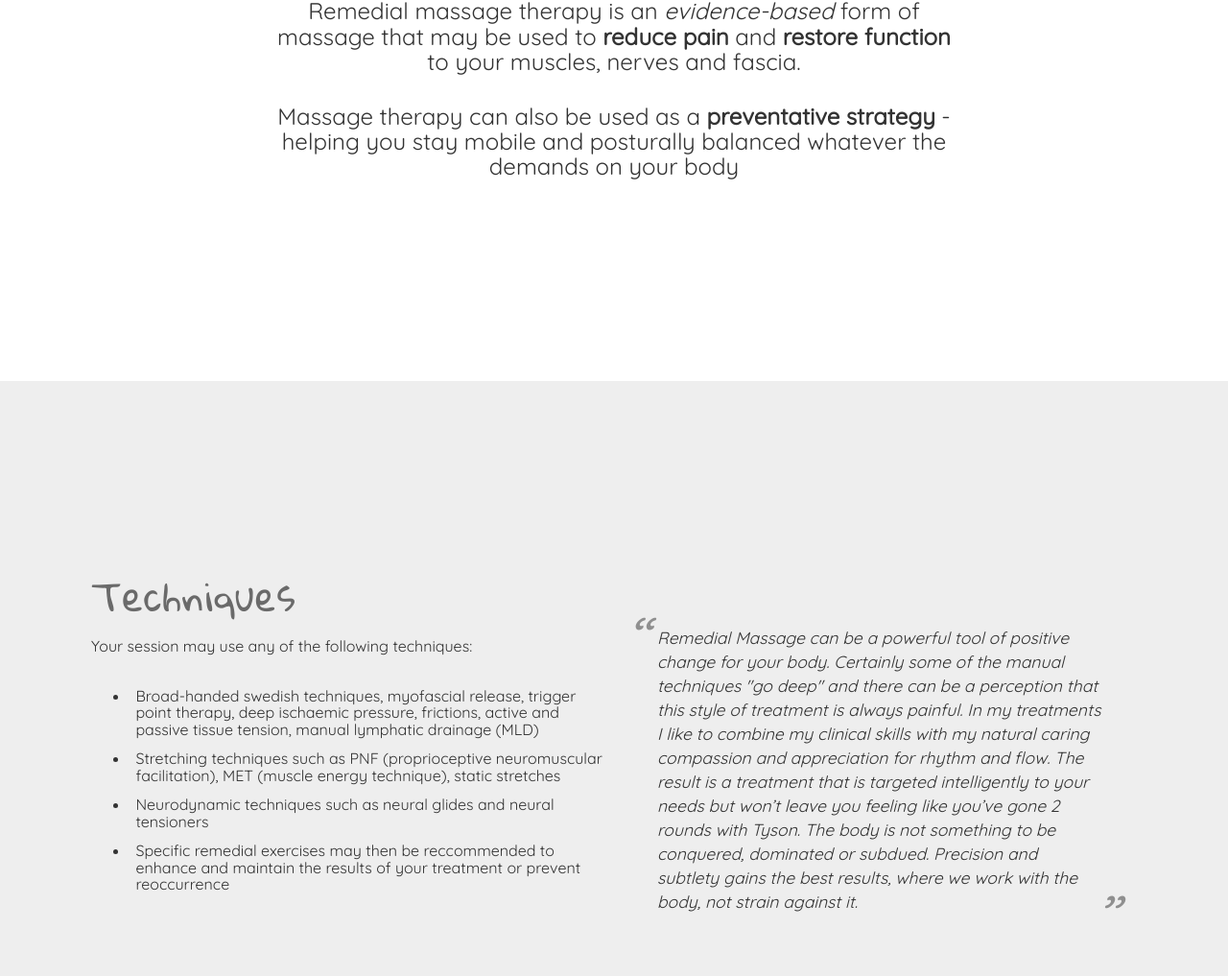
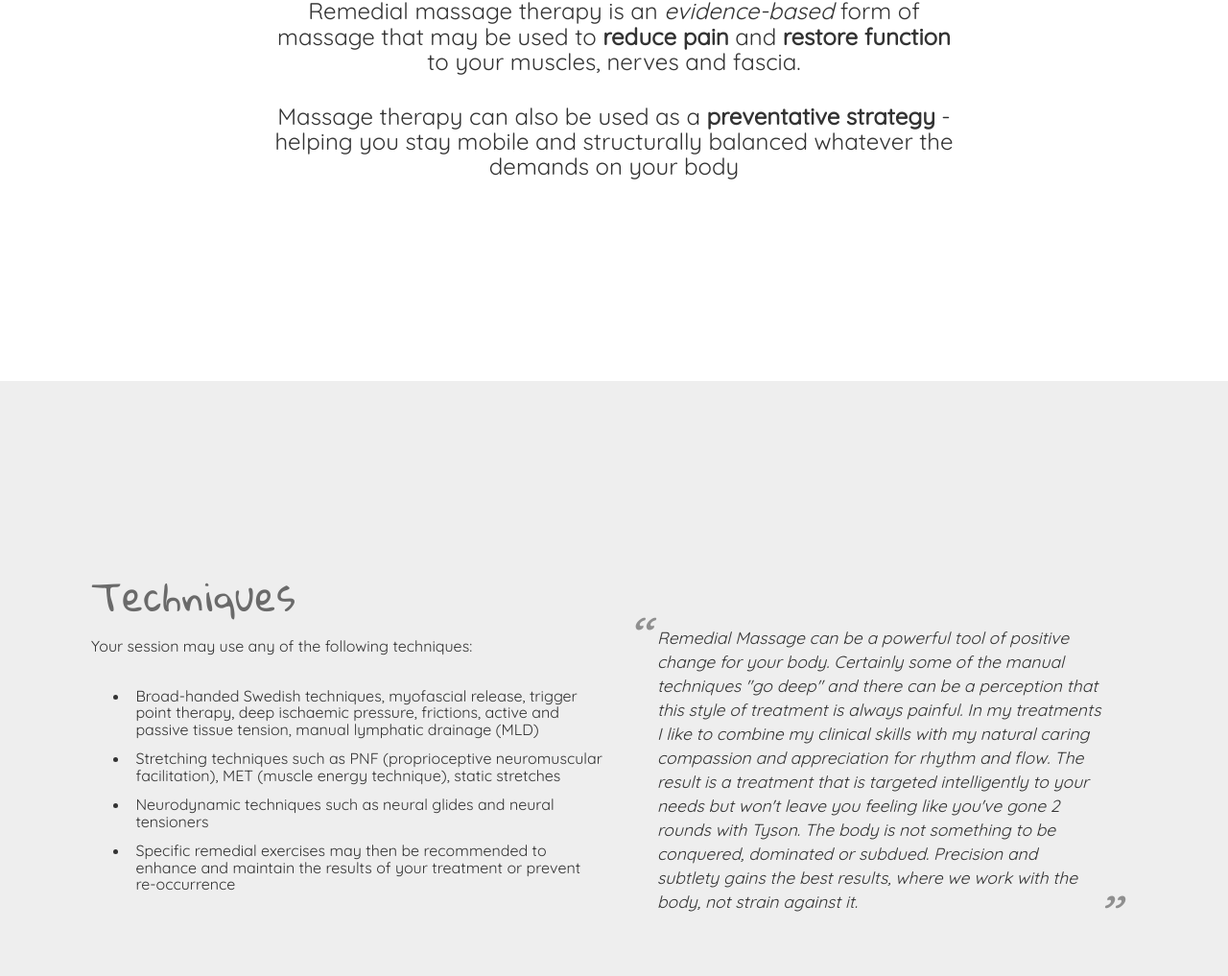
Before and after one commit to ithrive/ithrive.github.io, a Jekyll site: the page built from studio-massage.md, in a window 1280 px wide and 1400 px high, scrolled down 793 px. Shown: the part 154-1171 px from the top of the window at 96% size. Built offline with Jekyll 4.4.1, drawn with Linux system fonts in a browser that asks for light colours; some web fonts are replaced; comment, search, counter and statistics services are not loaded.

Commit message:
Spelling corrections

```diff
--- a/studio-massage.md
+++ b/studio-massage.md
@@ -22,7 +22,7 @@ permalink: /massage/
 		<div class="row">
 			<div class="col-sm-8 col-sm-offset-2">
 				<p>Remedial massage therapy is an <em>evidence-based</em> form of massage that may be used to <strong>reduce pain</strong> and <strong>restore function</strong> to your muscles, nerves and fascia.</p>
-				<p>Massage therapy can also be used as a <strong>preventative strategy</strong> - helping you stay mobile and posturally balanced whatever the demands on your body</p>
+				<p>Massage therapy can also be used as a <strong>preventative strategy</strong> - helping you stay mobile and structurally balanced whatever the demands on your body</p>
 				<!-- <p>Pregnancy, post-natal, aged care and sports (pre and post event) massage are also available</p> -->
 			</div>
 		</div>
@@ -36,15 +36,15 @@ permalink: /massage/
 				<h2 class="section_title">Techniques</h2>
 				<p>Your session may use any of the following techniques:</p>
 				<ul>
-					<li>Broad-handed swedish techniques, myofascial release, trigger point therapy, deep ischaemic pressure, frictions, active and passive tissue tension, manual lymphatic drainage (MLD)</li>
+					<li>Broad-handed Swedish techniques, myofascial release, trigger point therapy, deep ischaemic pressure, frictions, active and passive tissue tension, manual lymphatic drainage (MLD)</li>
 					<li>Stretching techniques such as PNF (proprioceptive neuromuscular facilitation),  MET (muscle energy technique), static stretches</li>
 					<li>Neurodynamic techniques such as neural glides and neural tensioners</li>
-					<li>Specific remedial exercises may then be reccommended to enhance and maintain the results of your treatment or prevent reoccurrence</li>
+					<li>Specific remedial exercises may then be recommended to enhance and maintain the results of your treatment or prevent re-occurrence</li>
 				</ul>
 			</div>
 			<div class="col-sm-6">
 				<br />
-				<blockquote>Remedial Massage can be a powerful tool of positive change for your body. Certainly some of the manual techniques "go deep" and there can be a perception that this style of treatment is always painful. In my treatments I like to combine my clinical skills with my natural caring compassion and appreciation for rhythm and flow. The result is a treatment that is targeted intelligently to your needs but won’t leave you feeling like you’ve gone 2 rounds with Tyson. The body is not something to be conquered, dominated or subdued. Precision and subtlety gains the best results, where we work with the body, not strain against it.</blockquote>
+				<blockquote>Remedial Massage can be a powerful tool of positive change for your body. Certainly some of the manual techniques "go deep" and there can be a perception that this style of treatment is always painful. In my treatments I like to combine my clinical skills with my natural caring compassion and appreciation for rhythm and flow. The result is a treatment that is targeted intelligently to your needs but won't leave you feeling like you've gone 2 rounds with Tyson. The body is not something to be conquered, dominated or subdued. Precision and subtlety gains the best results, where we work with the body, not strain against it.</blockquote>
 			</div><!-- .col-sm-6 -->
 		</div>
 	</div>
```
Also changed, not shown: home-pilates.md (+2 -2 lines), index.md (+1 -1 lines), studio-pilates.md (+3 -2 lines).
